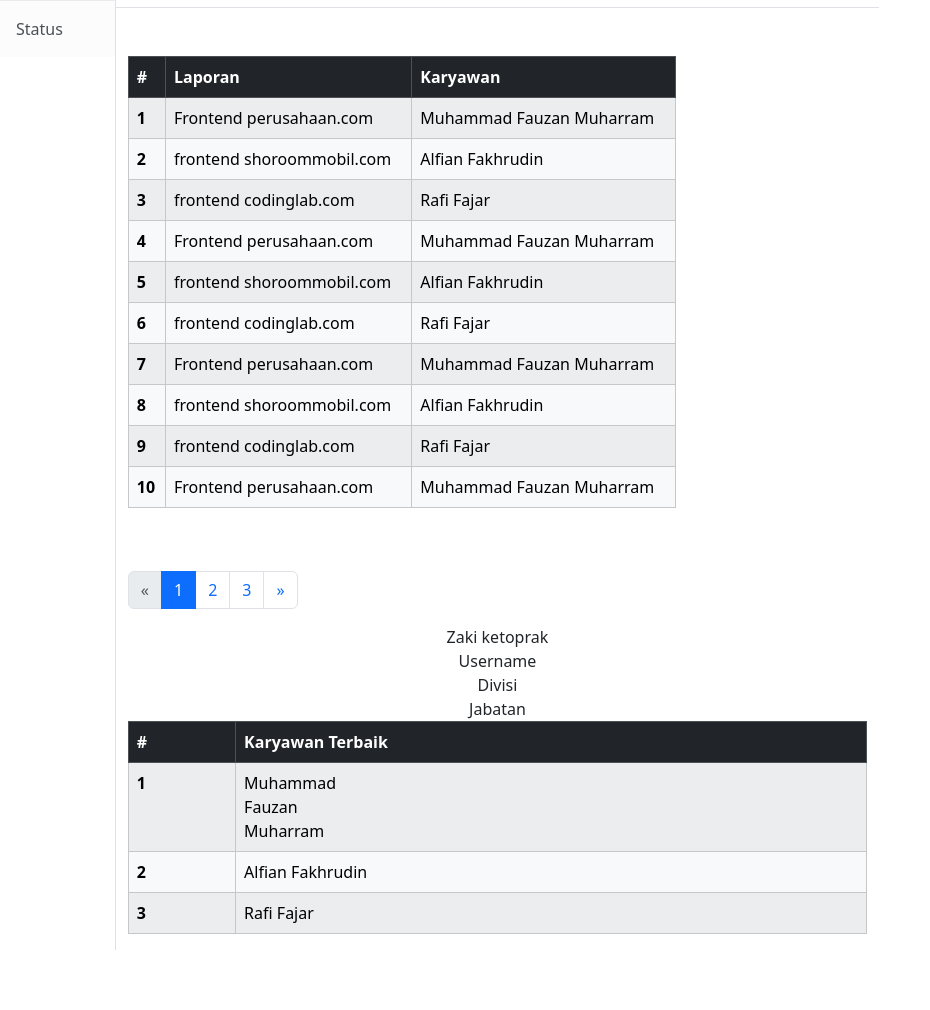
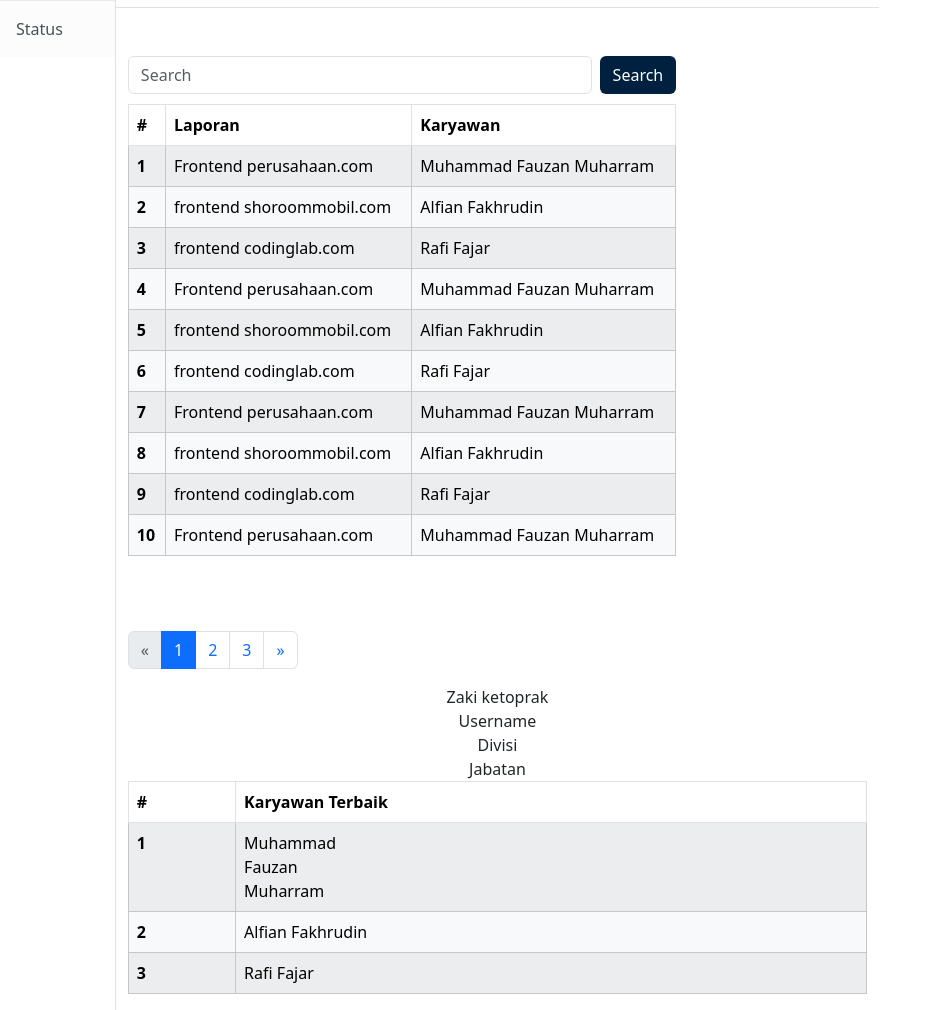
Before and after one commit to AwpticGH/Project-Akhir-PWL, a PHP site: page /dashboard.php in a window 1280 px wide. Shown: the part 309-1319 px from the top of the page, without its empty margins (0-930 px from the left). Before the commit the page ends 1259 px from the top, so only its background shows below. Run offline with PHP 8.4, Linux system fonts and the light colour scheme; some libraries are stand-ins or nearby versions.

Commit message:
add search on admin dahsboard and blue table

```diff
--- a/web/admin/dashboard.php
+++ b/web/admin/dashboard.php
@@ -21,9 +21,13 @@
                   <div class="col-9">
                      <br>
                      <br>
-                     <div class="card4" style="height: 515px;">
-                        <table class="table table-bordered table-striped table-hover table-light" style="border-radius: 20px;">
-                           <thead class="table-dark">
+                     <div class="card4" style="height: 575px;">
+                     <form class="d-flex" role="search">
+                        <input class="form-control me-2" type="search" placeholder="Search" aria-label="Search">
+                        <button class="btn" type="submit" style="background-color: #00203F; color:white;">Search</button>
+                     </form>
+                        <table class="table table-bordered table-striped table-hover table-light" style="border-radius: 20px; margin-top: 10px;">
+                           <thead class="table" style="background-color: #00203F; color:white;">
                               <tr>
                                  <th scope="col">#</th>
                                  <th scope="col">Laporan</th>
@@ -122,7 +126,7 @@
                      </div>
                      <center>
                         <table class="table table-bordered table-striped table-hover table-light" style="border-radius: 20px;">
-                           <thead class="table-dark">
+                           <thead class="table" style="background-color: #00203F; color:white;">
                               <tr>
                                  <th scope="col">#</th>
                                  <th scope="col">Karyawan Terbaik</th>
--- a/web/employee/dashboard.php
+++ b/web/employee/dashboard.php
@@ -93,9 +93,8 @@
                                 </div>
                             </div>
                             <div class="card4">
-                                Table
-                            <table class="table table-bordered table-striped table-hover table-light" style="border-radius: 20px;">
-                                <thead class="table-dark">
+                            <table class="table table-bordered table-striped table-hover table-light">
+                                <thead class="table-dark" style="background-color: #00203F; color:white;">
                                     <tr>
                                         <th scope="col">#</th>
                                         <th scope="col">Laporan</th>
```
